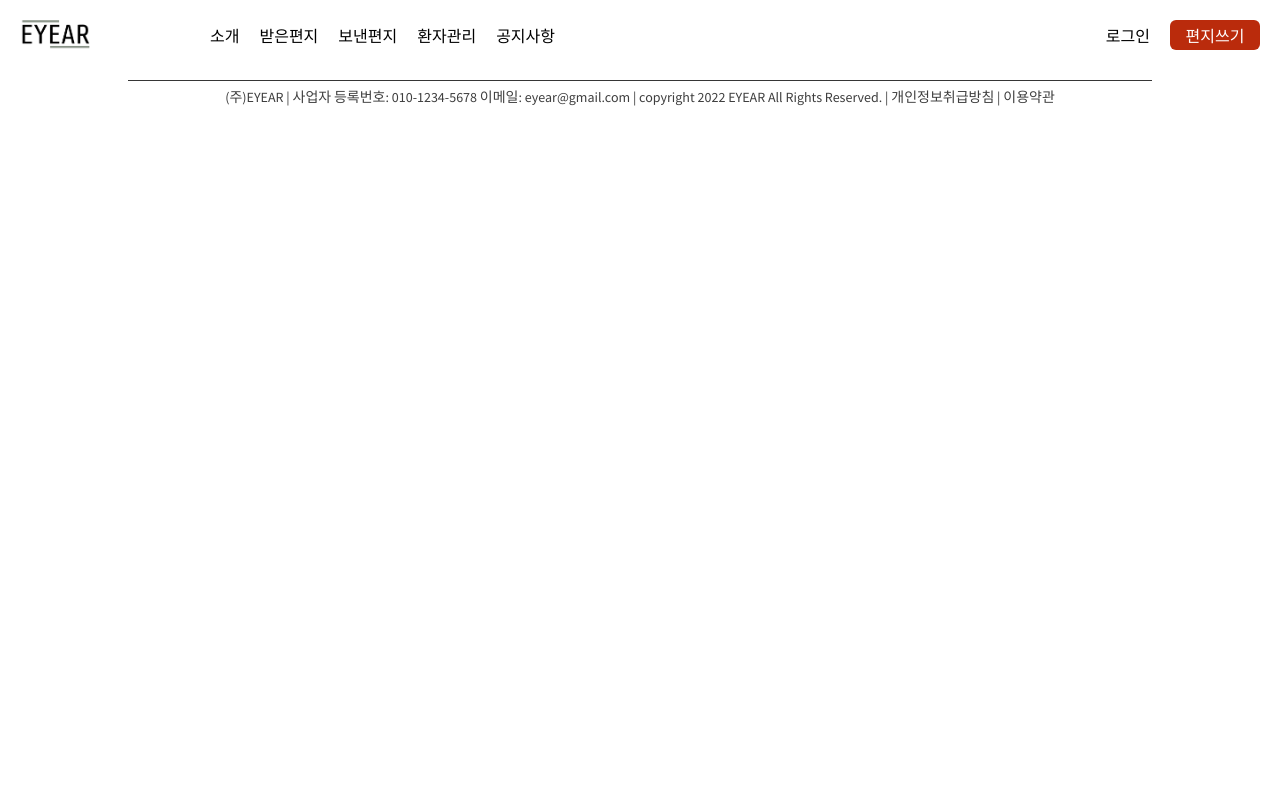
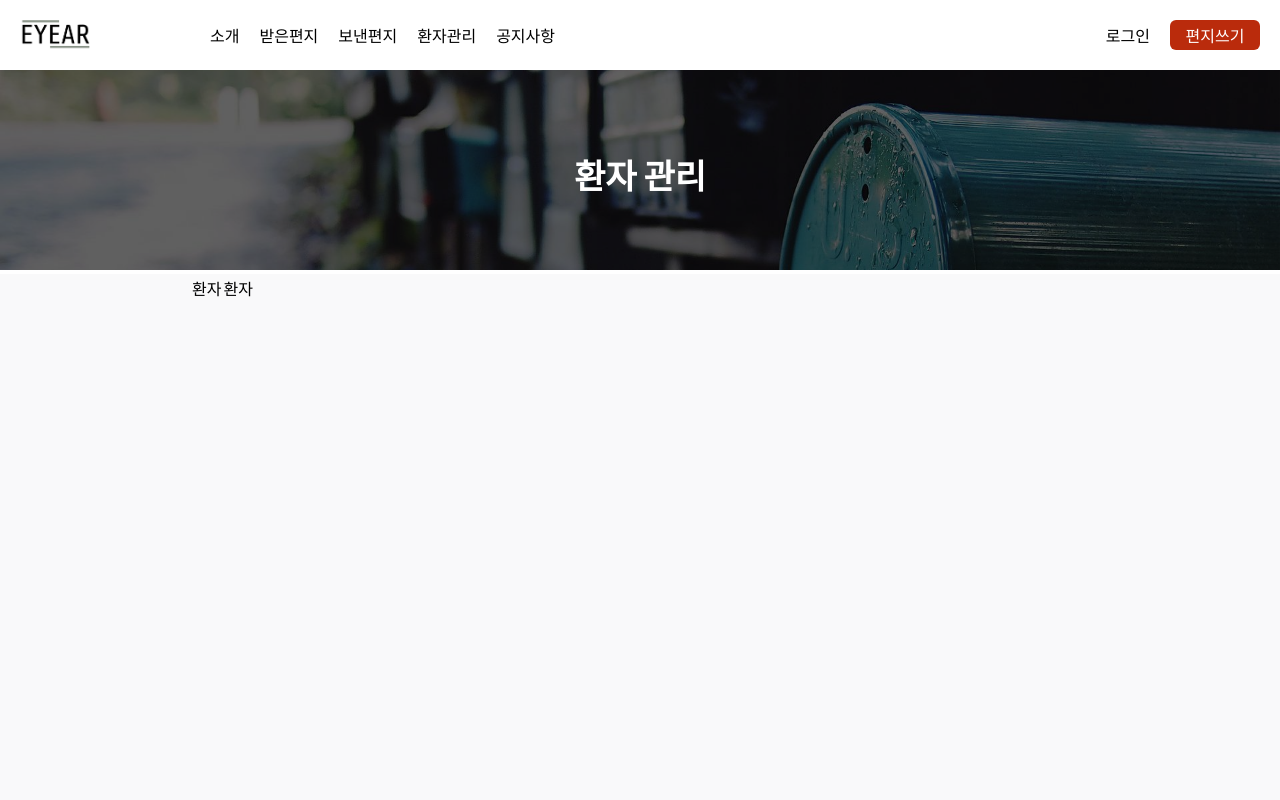
Before and after one commit to eyear22/eyear_frontend, a React (Create React App) app: page /managePatients in a window 1280 px wide. Shown: the top 800 px of the page. Built offline with nearby package versions, Linux system fonts and the light colour scheme.

Commit message:
[FEAT] 환자 관리 테이블

```diff
--- a/src/pages/ManagePatients.js
+++ b/src/pages/ManagePatients.js
@@ -1,7 +1,18 @@
 import styled from 'styled-components';
+import TopImg from '../assets/img_receive.png';
+import ImgLayout from '../components/common/ImgLayout';
 
 const ManagePatients = () => {
-  return <div>ManagePatients</div>;
+  return (
+    <ImgLayout title="환자 관리" src={TopImg} width={900}>
+      <table>
+        <thead>
+          <td>환자</td>
+          <td>환자</td>
+        </thead>
+      </table>
+    </ImgLayout>
+  );
 };
 
 export default ManagePatients;
```
